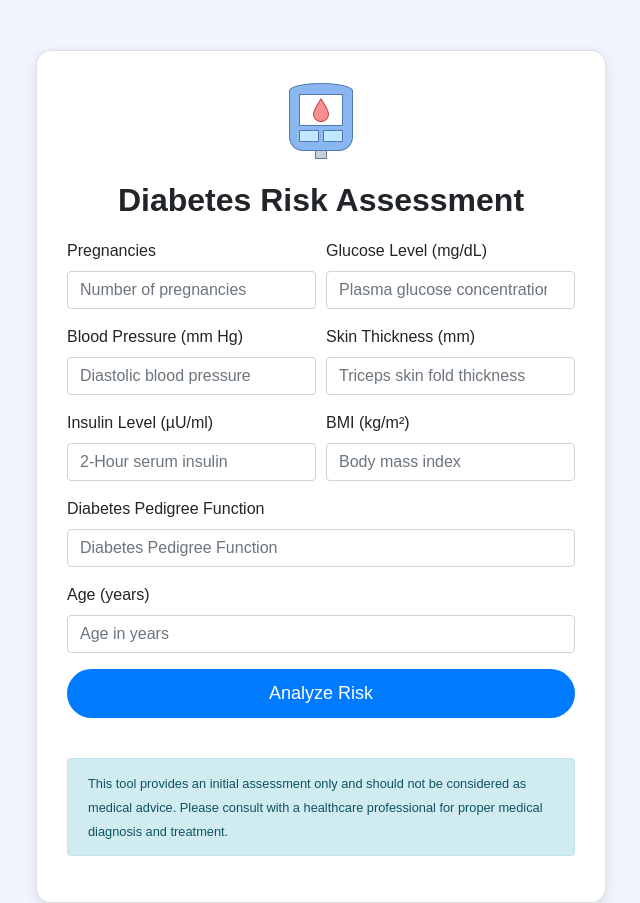
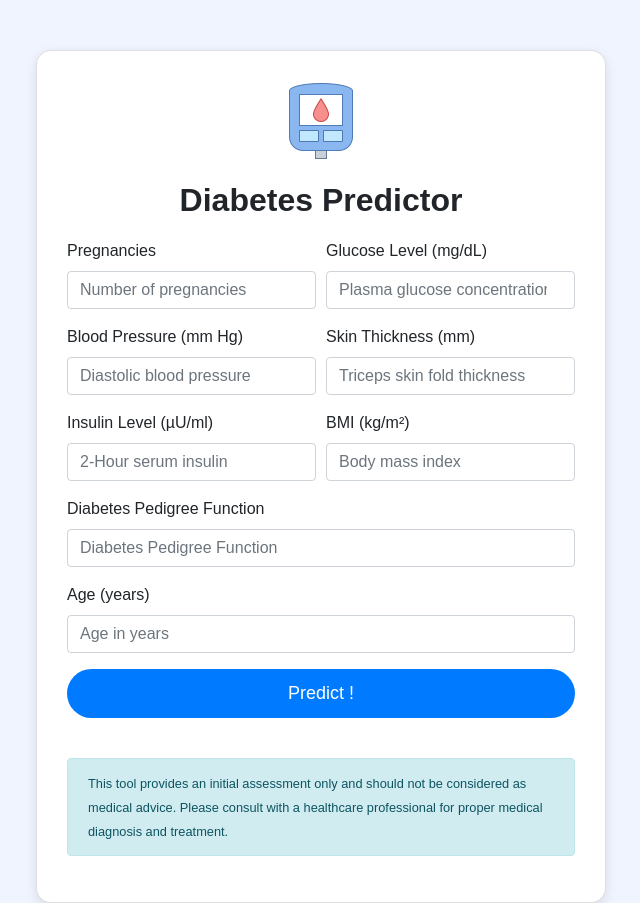
Before and after one commit to walkervalentinuss/diabetes-predictor, a Flask app: page / in a window 1280 px wide. Shown: the whole page, without its empty margins (319-959 px from the left). Run offline with Flask 3, Linux system fonts and the light colour scheme; parts of the project's set-up code (start-up, migrations or seed data) failed here and were passed over; some libraries are stand-ins or nearby versions.

Commit message:
change title

```diff
--- a/templates/index.html
+++ b/templates/index.html
@@ -3,7 +3,7 @@
 <head>
     <meta charset="UTF-8">
     <meta name="viewport" content="width=device-width, initial-scale=1.0">
-    <title>Diabetes Risk Assessment</title>
+    <title>Diabetes Predictor</title>
     <link rel="stylesheet" href="https://stackpath.bootstrapcdn.com/bootstrap/4.5.2/css/bootstrap.min.css">
     <link rel="stylesheet" href="../static/style.css">
 </head>
@@ -13,7 +13,7 @@
             <div class="header-icon">
                 <img src="../static/icons8-glucometer-80.png" alt="logo">
             </div>
-            <h2>Diabetes Risk Assessment</h2>
+            <h2>Diabetes Predictor</h2>
             <form id="diabetes-form">
                 <div class="form-row">
                     <div class="form-group col-md-6">
@@ -60,7 +60,7 @@
                     <input type="number" class="form-control" id="age" placeholder="Age in years" step="1" required>
                     <div class="invalid-feedback">Age cannot be 0.</div>
                 </div>
-                <button type="submit" class="btn btn-block">Analyze Risk</button>
+                <button type="submit" class="btn btn-block">Predict !</button>
             </form>
             <div id="result" class="mt-4 text-center"></div>
             <div class="alert alert-info mt-3" role="alert">
```
Also changed, not shown: proses.drawio.png (added).
